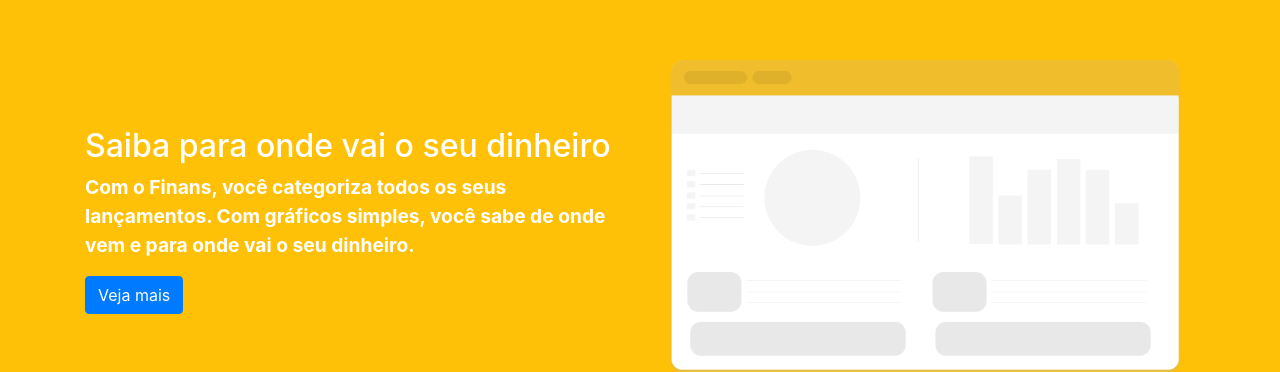
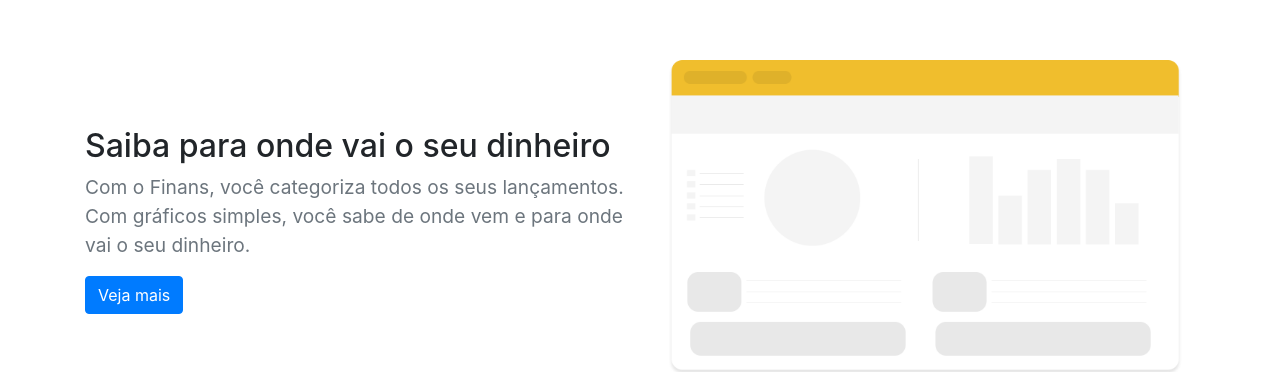
Before and after one commit to Domisnnet/Finans, a plain HTML site: page index.html in a window 1280 px wide. Shown: the part 620-992 px from the top of the page. Drawn offline with Linux system fonts and the light colour scheme.

Commit message:
ajustado

```diff
--- a/index.html
+++ b/index.html
@@ -4,14 +4,14 @@
   <meta charset="utf-8">
   <meta name="viewport" content="width=device-width, initial-scale=1, shrink-to-fit=no">
   <meta name="description" content="KingDomfy - O seu clone de player de música favorito. Descubra novas músicas, crie playlists e aproveite o melhor do streaming.">
-  <title>KingDomfy - Música para Todos</title>
+  <title>Finans - Sistema de controle financeiro</title>
   <link rel="icon" href="src/imagens/favicon.ico">
   <link rel="stylesheet" href="vendor/bootstrap/css/bootstrap.min.css">
   <link rel="stylesheet" href="vendor/fontawesome/css/all.min.css">
   <link rel="stylesheet" href="vendor/devicons/devicons.min.css">
   <link rel="stylesheet" type="text/css" href="src/css/estilos-globais.css">
 </head>
-<body id="home" data-base="./">
+<body data-base="./">
   <div id="header-placeholder"></div>
   <main>
     <section id="home">
--- a/src/css/estilos-globais.css
+++ b/src/css/estilos-globais.css
@@ -29,11 +29,22 @@
 	padding: 20px;
 }
 
-.navbar-link, p {
+.navbar-link {
 	color: white;
 	text-decoration: none;
 	font-weight: bolder;
 }
+
+#home p {
+    color: white;
+    font-weight: bolder;
+}
+
+.caixa p {
+    color: #6c757d;
+    font-weight: normal;
+}
+
 
 .navbar-link:hover {
 	text-decoration: none;
```
